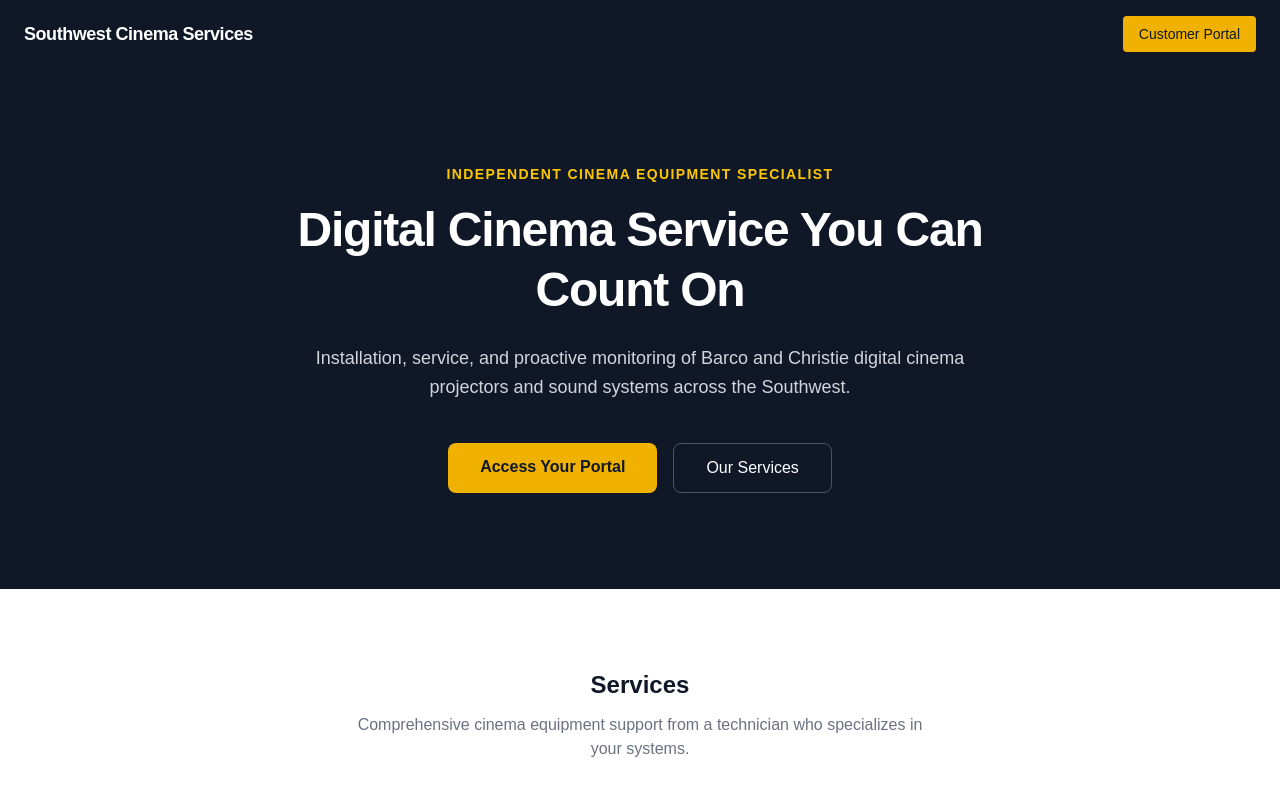
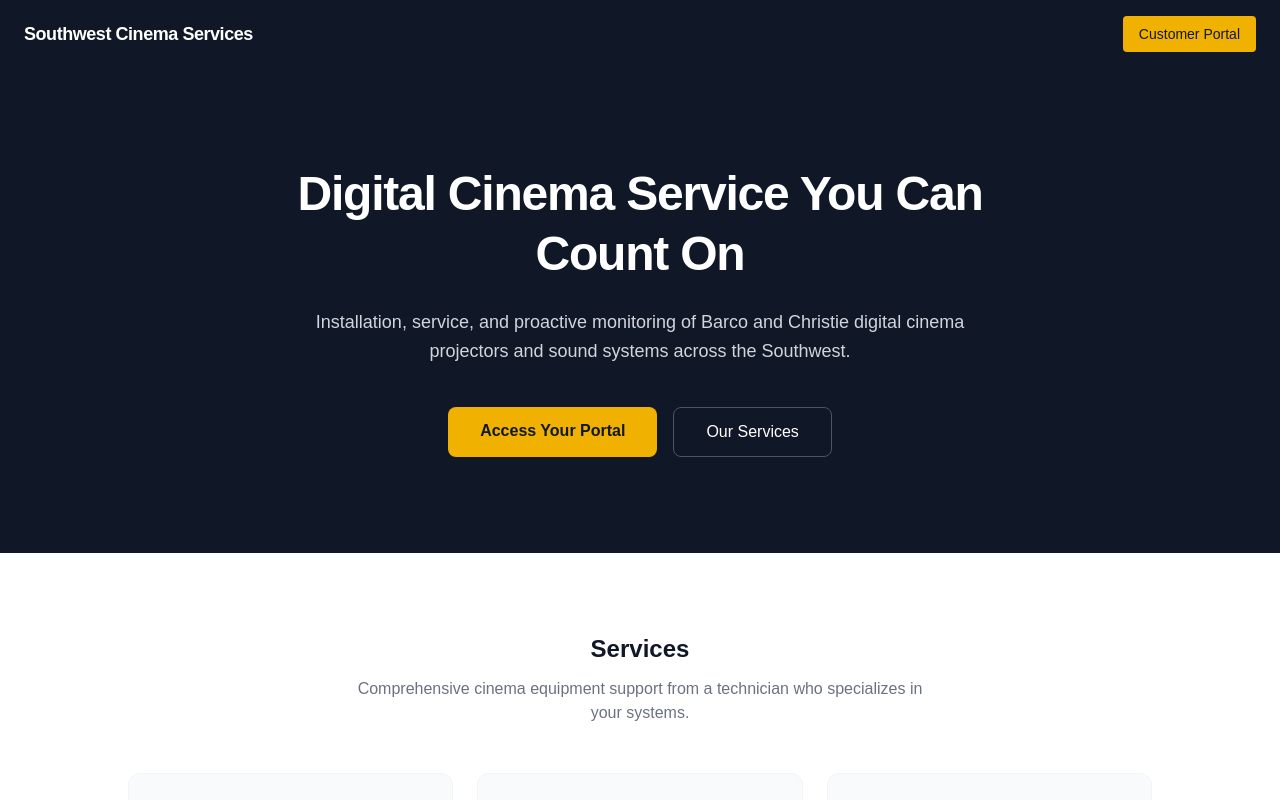
Before and after one commit to AaronRTucker/southwest-cinema-services-website, a Next.js app: page / in a window 1280 px wide. Shown: the top 800 px of the page. Built offline with nearby package versions, Linux system fonts and the light colour scheme.

Commit message:
Remove subtitle from hero section

```diff
--- a/src/app/page.tsx
+++ b/src/app/page.tsx
@@ -16,8 +16,7 @@ export default function Home() {
 
       {/* Hero */}
       <section className="bg-gray-900 text-white px-6 py-24 text-center">
-        <p className="text-yellow-400 text-sm font-semibold uppercase tracking-widest mb-4">Independent Cinema Equipment Specialist</p>
-        <h1 className="text-4xl sm:text-5xl font-bold tracking-tight mb-6 max-w-3xl mx-auto leading-tight">
+<h1 className="text-4xl sm:text-5xl font-bold tracking-tight mb-6 max-w-3xl mx-auto leading-tight">
           Digital Cinema Service You Can Count On
         </h1>
         <p className="text-gray-300 max-w-2xl mx-auto text-lg mb-10 leading-relaxed">
```
